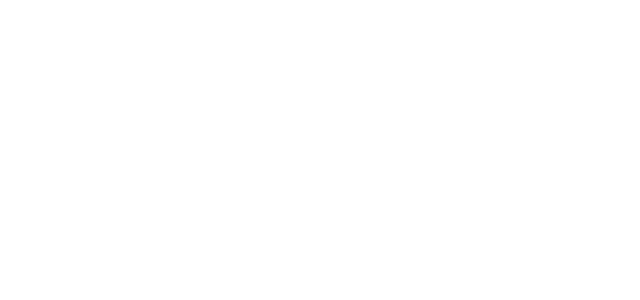
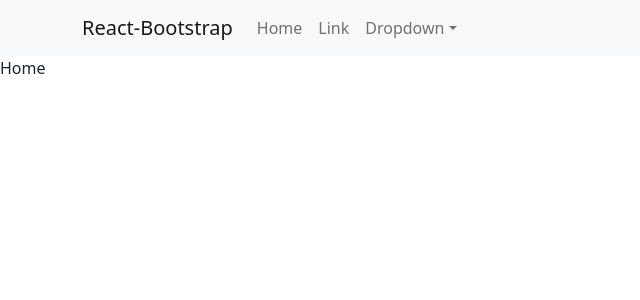
Before and after one commit to NgoTanKhoa21042001/E-commerce_fe, a React (Create React App) app: page / in a window 1280 px wide. Shown: the top 300 px of the page, without its empty margins (0-640 px from the left). Built offline with nearby package versions, Linux system fonts and the light colour scheme.

Commit message:
Create Navigation nav bar and Home pages

```diff
--- a/package.json
+++ b/package.json
@@ -6,13 +6,17 @@
     "@testing-library/jest-dom": "^5.16.5",
     "@testing-library/react": "^13.4.0",
     "@testing-library/user-event": "^13.5.0",
+    "bootstrap": "^5.2.3",
     "react": "^18.2.0",
+    "react-bootstrap": "^2.7.0",
     "react-dom": "^18.2.0",
+    "react-router-bootstrap": "^0.26.2",
+    "react-router-dom": "^6.3.0",
     "react-scripts": "5.0.1",
     "web-vitals": "^2.1.4"
   },
   "scripts": {
-    "start": "react-scripts start",
+    "start": "set PORT=3002 && react-scripts start",
     "build": "react-scripts build",
     "test": "react-scripts test",
     "eject": "react-scripts eject"
--- a/src/App.js
+++ b/src/App.js
@@ -1,7 +1,20 @@
 import "./App.css";
-
+import "bootstrap/dist/css/bootstrap.min.css";
+import { BrowserRouter, Route, Routes } from "react-router-dom";
+import Navigation from "./components/Navigation";
+import Home from "./pages/Home";
 function App() {
-  return <div className="App"></div>;
+  return (
+    <div className="App">
+      <BrowserRouter>
+        <Navigation />
+        <Routes>
+          <Route index element={<Home />} />
+          <Route path="*" element={<Home />} />
+        </Routes>
+      </BrowserRouter>
+    </div>
+  );
 }
 
 export default App;
--- /dev/null
+++ b/src/components/Navigation.js
@@ -0,0 +1,35 @@
+import React from "react";
+import Container from "react-bootstrap/Container";
+import Nav from "react-bootstrap/Nav";
+import Navbar from "react-bootstrap/Navbar";
+import NavDropdown from "react-bootstrap/NavDropdown";
+
+const Navigation = () => {
+  return (
+    <Navbar bg="light" expand="lg">
+      <Container>
+        <Navbar.Brand href="#home">React-Bootstrap</Navbar.Brand>
+        <Navbar.Toggle aria-controls="basic-navbar-nav" />
+        <Navbar.Collapse id="basic-navbar-nav">
+          <Nav className="me-auto">
+            <Nav.Link href="#home">Home</Nav.Link>
+            <Nav.Link href="#link">Link</Nav.Link>
+            <NavDropdown title="Dropdown" id="basic-nav-dropdown">
+              <NavDropdown.Item href="#action/3.1">Action</NavDropdown.Item>
+              <NavDropdown.Item href="#action/3.2">
+                Another action
+              </NavDropdown.Item>
+              <NavDropdown.Item href="#action/3.3">Something</NavDropdown.Item>
+              <NavDropdown.Divider />
+              <NavDropdown.Item href="#action/3.4">
+                Separated link
+              </NavDropdown.Item>
+            </NavDropdown>
+          </Nav>
+        </Navbar.Collapse>
+      </Container>
+    </Navbar>
+  );
+};
+
+export default Navigation;
--- /dev/null
+++ b/src/pages/Home.js
@@ -0,0 +1,7 @@
+import React from "react";
+
+const Home = () => {
+  return <div>Home</div>;
+};
+
+export default Home;
```
Also changed, not shown: 1 other file (tests, documents, lock files or other folders).
